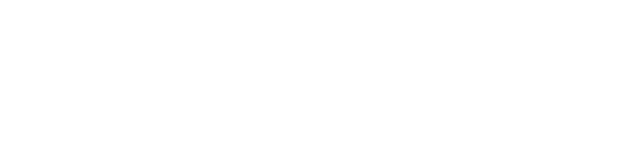
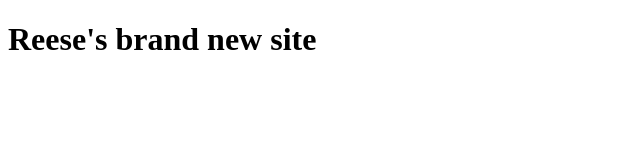
Before and after one commit to rnetro/mygithubpage, a plain HTML site: page index.html in a window 1280 px wide. Shown: the whole page, without its empty margins (0-640 px from the left). Drawn offline with Linux system fonts and the light colour scheme.

Commit message:
Update index.html

```diff
--- a/index.html
+++ b/index.html
@@ -7,7 +7,7 @@
 
 
 <body>
-
+<h1>Reese's brand new site</h1>
 
 
 
```
